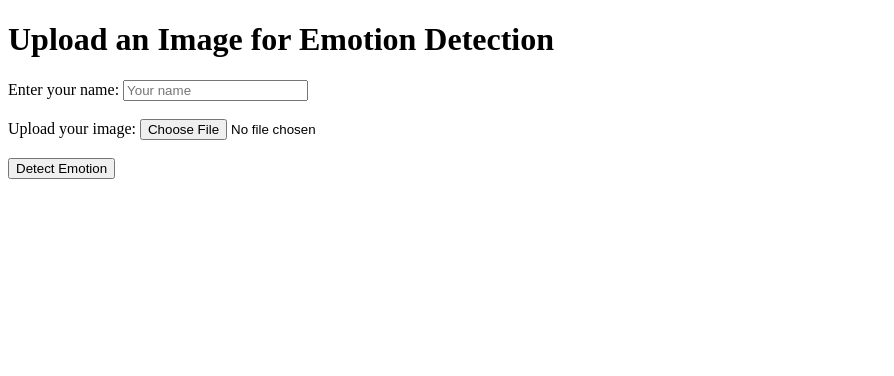
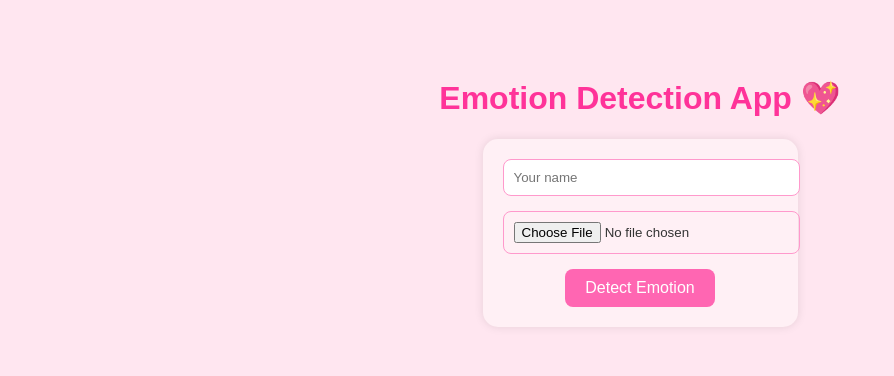
Before and after one commit to osoatasharon1/OSOATA_23CG034144_EMOTION_DETECTION_APP, a Flask app: page / in a window 1280 px wide. Shown: the top 376 px of the page, without its empty margins (0-894 px from the left). Run offline with Flask 3, Linux system fonts and the light colour scheme.

Commit message:
Update emotion detection route and make site pink

```diff
--- a/app.py
+++ b/app.py
@@ -1,65 +1,57 @@
 from flask import Flask, render_template, request
 from deepface import DeepFace
+import os
 import sqlite3
-import os
+from werkzeug.utils import secure_filename
 
 app = Flask(__name__)
+app.config['UPLOAD_FOLDER'] = 'static'
 
-# Database setup (create table if not exists)
-def init_db():
+# Ensure database exists
+conn = sqlite3.connect("emotion_data.db")
+c = conn.cursor()
+c.execute('''CREATE TABLE IF NOT EXISTS users
+             (id INTEGER PRIMARY KEY AUTOINCREMENT,
+              name TEXT,
+              image_path TEXT,
+              emotion TEXT)''')
+conn.commit()
+conn.close()
+
+@app.route('/', methods=['GET', 'POST'])
+def index():
+    return render_template('index.html')
+
+@app.route('/analyze', methods=['POST'])
+def analyze():
+    if 'file' not in request.files:
+        return "No file uploaded", 400
+
+    name = request.form['name']
+    file = request.files['file']
+
+    if file.filename == '':
+        return "No file selected", 400
+
+    filename = secure_filename(file.filename)
+    image_path = os.path.join(app.config['UPLOAD_FOLDER'], filename)
+    file.save(image_path)
+
+    # Analyze emotion
+    result = DeepFace.analyze(img_path=image_path, actions=['emotion'])
+    dominant_emotion = result[0]['dominant_emotion']
+
+    # Save to database
     conn = sqlite3.connect("emotion_data.db")
     c = conn.cursor()
-    c.execute('''CREATE TABLE IF NOT EXISTS users
-                 (id INTEGER PRIMARY KEY AUTOINCREMENT,
-                  name TEXT,
-                  image_path TEXT,
-                  emotion TEXT)''')
+    c.execute("INSERT INTO users (name, image_path, emotion) VALUES (?, ?, ?)",
+              (name, image_path, dominant_emotion))
     conn.commit()
     conn.close()
 
-init_db()
-
-# Home route (main page)
-@app.route('/')
-def home():
-    return render_template('index.html')
-
-# Analyze route (when user clicks "Detect Emotion")
-@app.route('/analyze', methods=['GET', 'POST'])
-def analyze():
-    if request.method == 'POST':
-        # Get name and uploaded file
-        name = request.form.get('name')
-        image = request.files.get('file')  # Must match your form's input name
-
-        if not name or not image:
-            return "Missing name or image", 400
-
-        # Save uploaded image
-        image_path = os.path.join('static', image.filename)
-        image.save(image_path)
-
-        # Analyze emotion
-        result = DeepFace.analyze(img_path=image_path, actions=['emotion'])
-        dominant_emotion = result[0]['dominant_emotion']
-
-        # Save to database
-        conn = sqlite3.connect("emotion_data.db")
-        c = conn.cursor()
-        c.execute("INSERT INTO users (name, image_path, emotion) VALUES (?, ?, ?)",
-                  (name, image_path, dominant_emotion))
-        conn.commit()
-        conn.close()
-
-        # Return result
-        return f"<h2>{name}, your detected emotion is: {dominant_emotion}</h2>"
-
-    # GET request → show the form
-    return render_template('index.html')
-
-if __name__ == '__main__':
-    import os
+    # Send result back to template
+    return render_template('index.html', name=name, emotion=dominant_emotion, image_url=image_path)
 
 if __name__ == "__main__":
     port = int(os.environ.get("PORT", 5000))
-    app.run(host="0.0.0.0", port=port, debug=False)
+    app.run(host="0.0.0.0", port=port, debug=True)
--- a/templates/index.html
+++ b/templates/index.html
@@ -1,23 +1,72 @@
 <!DOCTYPE html>
-<html>
+<html lang="en">
 <head>
+    <meta charset="UTF-8">
     <title>Emotion Detection App</title>
+    <style>
+        body {
+            font-family: Arial, sans-serif;
+            background-color: #ffe6f0;
+            text-align: center;
+            padding: 50px;
+            color: #333;
+        }
+        h1 {
+            color: #ff3399;
+        }
+        form {
+            background-color: #fff0f5;
+            padding: 20px;
+            border-radius: 15px;
+            display: inline-block;
+            box-shadow: 0 0 10px rgba(0,0,0,0.1);
+        }
+        input[type="text"], input[type="file"] {
+            padding: 10px;
+            border-radius: 8px;
+            border: 1px solid #ff99cc;
+            margin-bottom: 15px;
+            width: 100%;
+        }
+        input[type="submit"] {
+            background-color: #ff66b2;
+            color: white;
+            border: none;
+            padding: 10px 20px;
+            border-radius: 8px;
+            cursor: pointer;
+            font-size: 16px;
+        }
+        input[type="submit"]:hover {
+            background-color: #ff3399;
+        }
+        .result {
+            margin-top: 20px;
+            padding: 15px;
+            background-color: #ffd6e8;
+            border-radius: 10px;
+            display: inline-block;
+        }
+        img {
+            max-width: 300px;
+            margin-top: 15px;
+            border-radius: 10px;
+        }
+    </style>
 </head>
 <body>
-    <h1>Upload an Image for Emotion Detection</h1>
+    <h1>Emotion Detection App 💖</h1>
     <form action="/analyze" method="POST" enctype="multipart/form-data">
-    <label for="name">Enter your name:</label>
-    <input type="text" name="name" id="name" placeholder="Your name" required><br><br>
+        <input type="text" name="name" placeholder="Your name" required><br>
+        <input type="file" name="file" accept="image/*" required><br>
+        <input type="submit" value="Detect Emotion">
+    </form>
 
-    <label for="file">Upload your image:</label>
-    <input type="file" name="file" id="file" accept="image/*" required><br><br>
-
-    <input type="submit" value="Detect Emotion">
-</form>
-{% if emotion %}
-    <h3>Hi {{ name }}, your detected emotion is: <strong>{{ emotion }}</strong></h3>
-    <img src="{{ image_path }}" alt="Uploaded Image" width="200">
-{% endif %}
-
+    {% if emotion %}
+    <div class="result">
+        <h2>{{ name }}, your detected emotion is: {{ emotion }}</h2>
+        <img src="{{ image_url }}" alt="Uploaded Image">
+    </div>
+    {% endif %}
 </body>
 </html>
```
